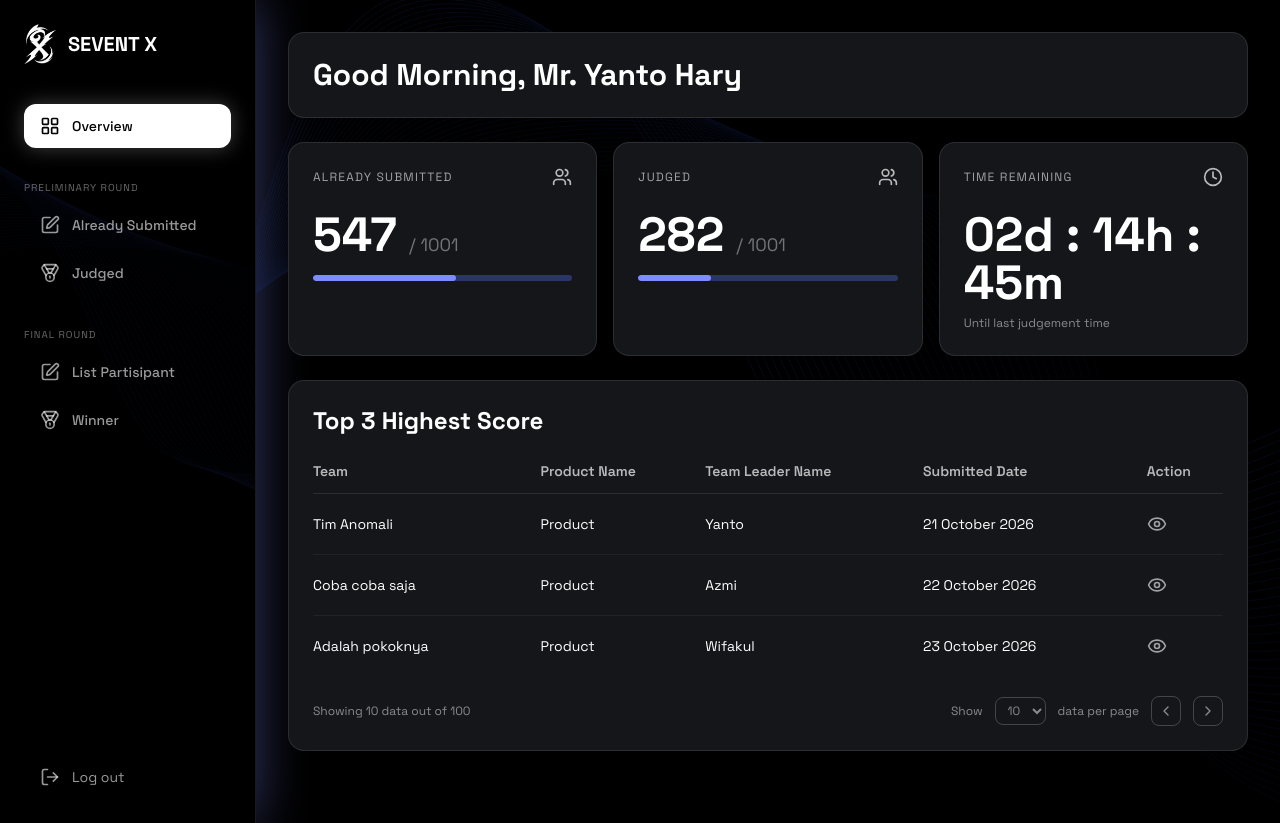
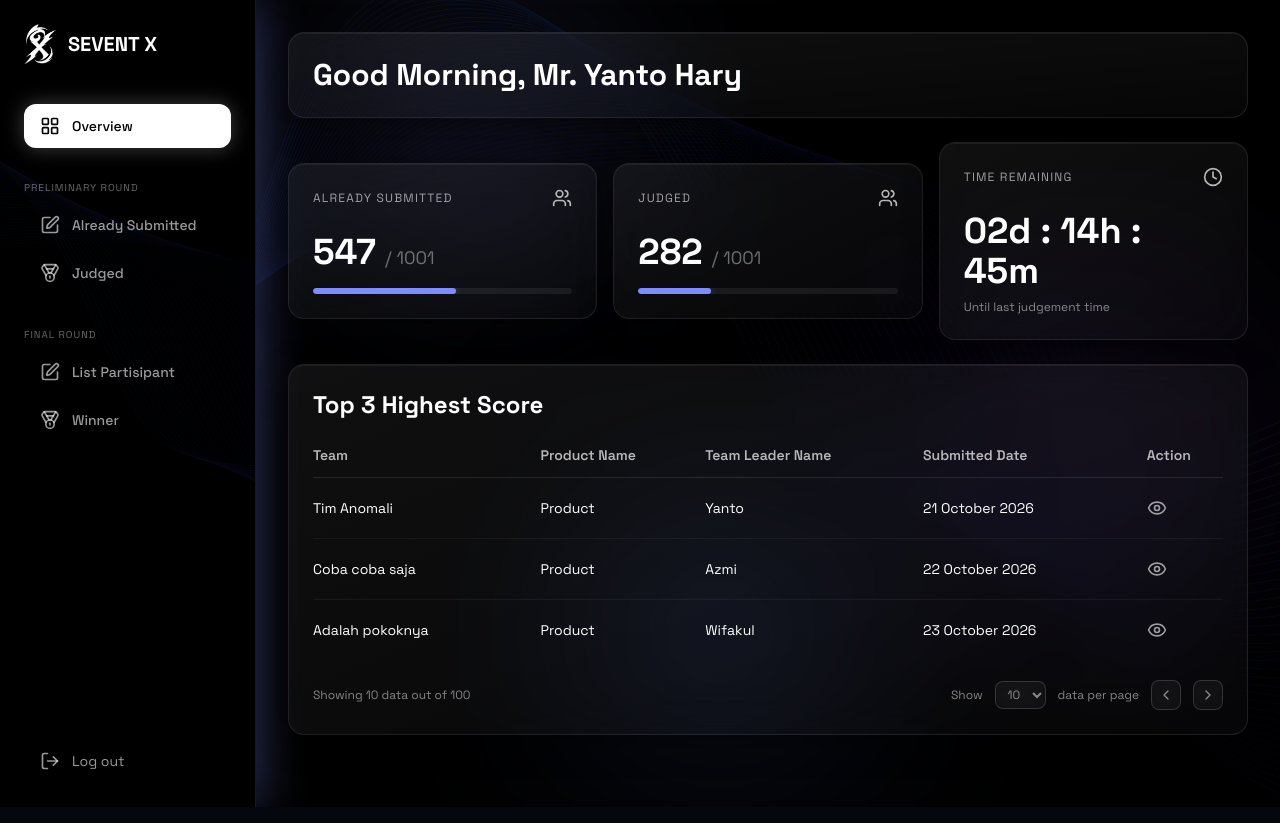
Before and after one commit to Research-and-Creativity/frontend_sevent-x, a Next.js app: page /juri/dashboard in a window 1280 px wide. Built offline with nearby package versions, Linux system fonts and the light colour scheme; no server answers.

Commit message:
design(juri): redesign juri dashboard per design

```diff
--- a/src/app/(juri)/juri/dashboard/page.tsx
+++ b/src/app/(juri)/juri/dashboard/page.tsx
@@ -1,16 +1,43 @@
 "use client";
 
-import { useState } from "react";
 import Link from "next/link";
 import { Users, Clock, Eye, ChevronLeft, ChevronRight } from "lucide-react";
 import { useAuthStore } from "@/store/auth-store";
 import { useUserMe } from "@/hooks/use-peserta";
 
 const topScores = [
-  { team: "Tim Anomali", product: "Product", leader: "Yanto", date: "21 October 2026" },
-  { team: "Coba coba saja", product: "Product", leader: "Azmi", date: "22 October 2026" },
-  { team: "Adalah pokoknya", product: "Product", leader: "Wifakul", date: "23 October 2026" },
+  {
+    team: "Tim Anomali",
+    product: "Product",
+    leader: "Yanto",
+    date: "21 October 2026",
+  },
+  {
+    team: "Coba coba saja",
+    product: "Product",
+    leader: "Azmi",
+    date: "22 October 2026",
+  },
+  {
+    team: "Adalah pokoknya",
+    product: "Product",
+    leader: "Wifakul",
+    date: "23 October 2026",
+  },
 ];
+
+// Style glass dipakai ulang di semua container
+const glass =
+  "relative overflow-hidden rounded-2xl border border-white/10 bg-white/[0.025] " +
+  "backdrop-blur-xl shadow-[0_8px_32px_rgba(0,0,0,0.45),inset_0_1px_0_rgba(255,255,255,0.06)] " +
+  "before:pointer-events-none before:absolute before:inset-0 before:rounded-2xl " +
+  "before:bg-gradient-to-br before:from-white/[0.04] before:to-transparent";
+
+const glassSelect =
+  "bg-white/[0.03] border border-white/15 rounded-lg px-2 py-1 backdrop-blur-md";
+
+const glassButton =
+  "bg-white/[0.03] border border-white/15 rounded-lg p-1.5 backdrop-blur-md hover:bg-white/10 transition-colors";
 
 export default function JuriDashboardPage() {
   const storeUser = useAuthStore((state) => state.user);
@@ -19,47 +46,75 @@ export default function JuriDashboardPage() {
   const name = currentUser?.fullName || "Mr. Yanto Hary";
 
   return (
-    <div className="space-y-6 max-w-7xl mx-auto pb-10">
-      <div className="bg-[#15161A] border border-white/10 rounded-2xl p-6">
-        <h1 className="font-display text-3xl font-bold">Good Morning, {name}</h1>
+    <div className="relative isolate max-w-7xl mx-auto pb-10">
+      {/* Blob warna di belakang supaya efek blur kaca kelihatan */}
+      <div className="pointer-events-none absolute inset-0 -z-10" aria-hidden>
+        <div className="absolute -top-10 left-[5%] h-72 w-72 rounded-full bg-[#7D8CFF]/15 blur-[110px]" />
+        <div className="absolute top-1/3 right-[0%] h-80 w-80 rounded-full bg-[#8B5CF6]/12 blur-[120px]" />
+        <div className="absolute bottom-0 left-[30%] h-72 w-72 rounded-full bg-[#2A3568]/35 blur-[110px]" />
       </div>
 
-      <div className="grid grid-cols-1 md:grid-cols-3 gap-4">
-        <div className="bg-[#15161A] border border-white/10 rounded-2xl p-6">
-          <div className="flex items-center justify-between mb-6">
-            <span className="text-xs tracking-widest text-white/60">ALREADY SUBMITTED</span>
+      <div className="space-y-6">
+        <div className={`${glass} p-6`}>
+          <h1 className="relative font-display text-3xl font-bold">
+            Good Morning, {name}
+          </h1>
+        </div>
+
+        <div className="grid grid-cols-1 md:grid-cols-3 items-center gap-4">
+          <div className={`${glass} p-6`}>
+            <div className="relative flex items-center justify-between mb-6">
+              <span className="text-xs tracking-widest text-white/60">
+                ALREADY SUBMITTED
+              </span>
               <Users className="w-5 h-5 text-white/70" />
             </div>
-          <p className="font-display text-5xl font-bold">547 <span className="text-lg text-white/40 font-normal">/ 1001</span></p>
-          <div className="mt-4 h-1.5 rounded-full bg-[#2A3568] overflow-hidden">
-            <div className="h-full w-[55%] rounded-full bg-[#7D8CFF]" />
+            <p className="relative font-display text-4xl font-bold">
+              547{" "}
+              <span className="text-lg text-white/40 font-normal">/ 1001</span>
+            </p>
+            <div className="relative mt-4 h-1.5 rounded-full bg-white/[0.07] overflow-hidden">
+              <div className="h-full w-[55%] rounded-full bg-[#7D8CFF] shadow-[0_0_8px_rgba(125,140,255,0.4)]" />
             </div>
           </div>
 
-        <div className="bg-[#15161A] border border-white/10 rounded-2xl p-6">
-          <div className="flex items-center justify-between mb-6">
-            <span className="text-xs tracking-widest text-white/60">JUDGED</span>
+          <div className={`${glass} p-6`}>
+            <div className="relative flex items-center justify-between mb-6">
+              <span className="text-xs tracking-widest text-white/60">
+                JUDGED
+              </span>
               <Users className="w-5 h-5 text-white/70" />
             </div>
-          <p className="font-display text-5xl font-bold">282 <span className="text-lg text-white/40 font-normal">/ 1001</span></p>
-          <div className="mt-4 h-1.5 rounded-full bg-[#2A3568] overflow-hidden">
-            <div className="h-full w-[28%] rounded-full bg-[#7D8CFF]" />
+            <p className="relative font-display text-4xl font-bold">
+              282{" "}
+              <span className="text-lg text-white/40 font-normal">/ 1001</span>
+            </p>
+            <div className="relative mt-4 h-1.5 rounded-full bg-white/[0.07] overflow-hidden">
+              <div className="h-full w-[28%] rounded-full bg-[#7D8CFF] shadow-[0_0_8px_rgba(125,140,255,0.4)]" />
             </div>
           </div>
 
-        <div className="bg-[#15161A] border border-white/10 rounded-2xl p-6">
-          <div className="flex items-center justify-between mb-6">
-            <span className="text-xs tracking-widest text-white/60">TIME REMAINING</span>
+          <div className={`${glass} p-6`}>
+            <div className="relative flex items-center justify-between mb-6">
+              <span className="text-xs tracking-widest text-white/60">
+                TIME REMAINING
+              </span>
               <Clock className="w-5 h-5 text-white/70" />
             </div>
-          <p className="font-display text-5xl font-bold">02d : 14h : 45m</p>
-          <p className="text-xs text-white/50 mt-2">Until last judgement time</p>
+            <p className="relative font-display text-4xl font-bold">
+              02d : 14h : 45m
+            </p>
+            <p className="relative text-xs text-white/50 mt-2">
+              Until last judgement time
+            </p>
           </div>
         </div>
 
-      <div className="bg-[#15161A] border border-white/10 rounded-2xl p-6">
-        <h2 className="font-display text-2xl font-bold mb-6">Top 3 Highest Score</h2>
-        <table className="w-full text-left text-sm">
+        <div className={`${glass} p-6`}>
+          <h2 className="relative font-display text-2xl font-bold mb-6">
+            Top 3 Highest Score
+          </h2>
+          <table className="relative w-full text-left text-sm">
             <thead>
               <tr className="text-left text-white/70 border-b border-white/10">
                 <th className="pb-3 font-semibold">Team</th>
@@ -71,13 +126,19 @@ export default function JuriDashboardPage() {
             </thead>
             <tbody className="divide-y divide-white/5">
               {topScores.map((t) => (
-              <tr key={t.team} className="hover:bg-white/[0.02] transition-colors">
+                <tr
+                  key={t.team}
+                  className="hover:bg-white/[0.03] transition-colors"
+                >
                   <td className="py-5 pr-4">{t.team}</td>
                   <td className="py-5 pr-4">{t.product}</td>
                   <td className="py-5 pr-4">{t.leader}</td>
                   <td className="py-5 pr-4">{t.date}</td>
                   <td className="py-5">
-                  <Link href="/juri/team" className="text-white/60 hover:text-white">
+                    <Link
+                      href="/juri/team"
+                      className="text-white/60 hover:text-white"
+                    >
                       <Eye className="w-5 h-5" />
                     </Link>
                   </td>
@@ -86,14 +147,21 @@ export default function JuriDashboardPage() {
             </tbody>
           </table>
 
-        <div className="flex items-center justify-between pt-5 text-xs text-white/50">
+          <div className="relative flex items-center justify-between pt-5 text-xs text-white/50">
             <span>Showing 10 data out of 100</span>
             <div className="flex items-center gap-3">
               <span>Show</span>
-            <select className="bg-transparent border border-white/20 rounded-lg px-2 py-1"><option>10</option></select>
+              <select className={glassSelect}>
+                <option className="bg-[#15161A]">10</option>
+              </select>
               <span>data per page</span>
-            <button className="border border-white/20 rounded-lg p-1.5"><ChevronLeft className="w-4 h-4" /></button>
-            <button className="border border-white/20 rounded-lg p-1.5"><ChevronRight className="w-4 h-4" /></button>
+              <button className={glassButton}>
+                <ChevronLeft className="w-4 h-4" />
+              </button>
+              <button className={glassButton}>
+                <ChevronRight className="w-4 h-4" />
+              </button>
+            </div>
           </div>
         </div>
       </div>
```
Lines whose indentation alone changed are shown as unchanged.
